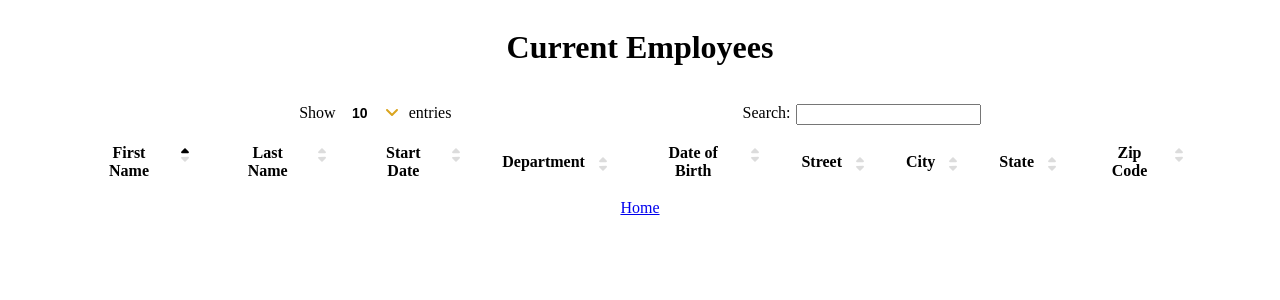
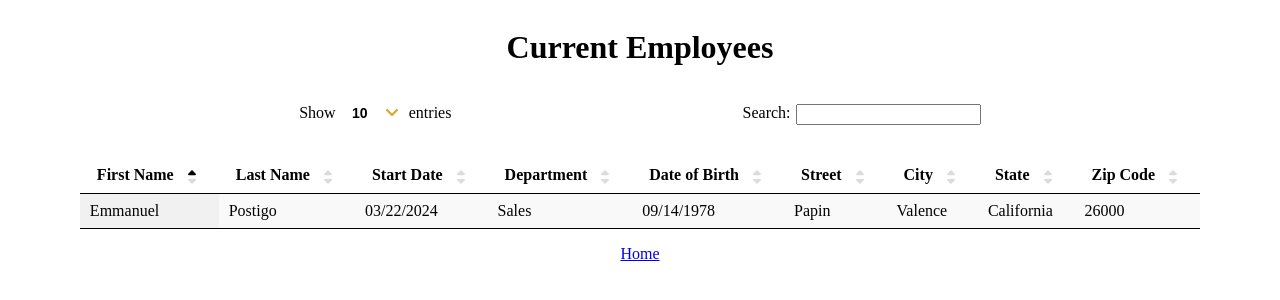
Before and after one commit to empostigo/HRnet, a React (Vite) app: page /employees in a window 1280 px wide. Shown: the top 300 px of the page. Built offline with nearby package versions, Linux system fonts and the light colour scheme.

Commit message:
Create fake data

```diff
--- a/src/components/DataTable/DataTable.jsx
+++ b/src/components/DataTable/DataTable.jsx
@@ -1,5 +1,11 @@
+// React
+import { useState } from "react"
+
+// React Redux
+import { useSelector } from "react-redux"
+import { selectEmployees } from "../../features/employees/employeesSlice"
+
 // Components
-import { useState } from "react"
 import Select from "../../components/Select/Select"
 import UList from "../UList/UList"
 import SortingHeader from "../SortingHeader/SortingHeader"
@@ -8,6 +14,25 @@ import SortingHeader from "../SortingHeader/SortingHeader"
 import dataTableStyle from "./DataTable.module.scss"
 
 const DataTable = () => {
+  /*
+          {
+            employees.map(employee =>
+              <tr className={dataTableStyle.data}>
+                <td className={dataTableStyle.data} key={crypto.randomUUID()}>{employee.firstname}Emmanuel</td>
+                <td className={dataTableStyle.data} key={crypto.randomUUID()}>{employee.lastname}Postigo</td>
+                <td className={dataTableStyle.data} key={crypto.randomUUID()}>{employee.startDate}03/22/2024</td>
+                <td className={dataTableStyle.data} key={crypto.randomUUID()}>{employee.department}Sales</td>
+                <td className={dataTableStyle.data} key={crypto.randomUUID()}>{employee.birthDate}09/14/1978</td>
+                <td className={dataTableStyle.data} key={crypto.randomUUID()}>{employee.street}Papin</td>
+                <td className={dataTableStyle.data} key={crypto.randomUUID()}>{employee.city}Valence</td>
+                <td className={dataTableStyle.data} key={crypto.randomUUID()}>{employee.state}California</td>
+                <td className={dataTableStyle.data} key={crypto.randomUUID()}>{employee.zipCode}26000</td>
+              </tr>
+            )
+          }
+  */
+
+  const employees = useSelector(selectEmployees)
   const nbEntries = ["10", "25", "50", "100"]
   const [sorting, setSorting] = useState([
     {
@@ -96,10 +121,21 @@ const DataTable = () => {
       </div>
       <table className={dataTableStyle.table}>
         <tbody className={dataTableStyle.tbody}>
-          <tr className={dataTableStyle.headers}>
+          <tr className={dataTableStyle.theaders}>
             {
-              sorting.map(header => <th key={header.text} onClick={() => onSortingUsed(header)}><SortingHeader text={header.text} sortingItem={header} /></th>)
+              sorting.map(header => <th key={header.text} onClick={() => onSortingUsed(header)}><SortingHeader key={crypto.randomUUID()} text={header.text} sortingItem={header} /></th>)
             }
+          </tr>
+          <tr className={dataTableStyle.row}>
+            <td className={`${dataTableStyle.data} ${dataTableStyle.dataFirstname}`}>Emmanuel</td>
+            <td className={dataTableStyle.data}>Postigo</td>
+            <td className={dataTableStyle.data}>03/22/2024</td>
+            <td className={dataTableStyle.data}>Sales</td>
+            <td className={dataTableStyle.data}>09/14/1978</td>
+            <td className={dataTableStyle.data}>Papin</td>
+            <td className={dataTableStyle.data}>Valence</td>
+            <td className={dataTableStyle.data}>California</td>
+            <td className={dataTableStyle.data}>26000</td>
           </tr>
         </tbody>
       </table>
--- a/src/components/DataTable/DataTable.module.scss
+++ b/src/components/DataTable/DataTable.module.scss
@@ -3,6 +3,7 @@
   justify-content: space-between;
   gap: 0.33em;
   width: 60%;
+  margin-bottom: 1em;
 
   .header {
     display: flex;
@@ -27,3 +28,26 @@
     gap: 0.33em;
   }
 }
+
+.table {
+  border-spacing: 0;
+  border-collapse: separate;
+
+  .theaders {
+    margin-bottom: 1em;
+  }
+
+  .row {
+    background-color: #f9f9f9;
+  }
+
+  .data {
+    border-top: 1px solid black;
+    border-bottom: 1px solid black;
+    padding: 8px 10px;
+
+    &Firstname {
+      background-color: #f1f1f1;
+    }
+  }
+}
--- a/src/components/DatePicker/DatePicker.jsx
+++ b/src/components/DatePicker/DatePicker.jsx
@@ -48,6 +48,7 @@ const DatePicker = ({ name, label, onDateChange }) => {
 
   useEffect(() => {
     setShowReset(inputRef.current && inputRef.current.value !== "")
+    if (!showReset) resetInput()
 
     document.addEventListener("mousedown", hasClickOutside)
     return () =>
@@ -67,11 +68,11 @@ const DatePicker = ({ name, label, onDateChange }) => {
           className={datePickerStyle.input}
           required
         />
-        {showReset &&
+        {showReset && (
           <button onClick={resetInput} className={datePickerStyle.reset}>
             <img src={resetField} alt="Reset input" className={datePickerStyle.xmark} />
           </button>
-        }
+        )}
       </div>
       {isCalendarVisible && (
         <div ref={calendarRef} className={datePickerStyle.calendarWrapper}>
--- a/src/components/SortingHeader/SortingHeader.jsx
+++ b/src/components/SortingHeader/SortingHeader.jsx
@@ -1,6 +1,3 @@
-// React
-import { useState } from "react"
-
 // Assets
 import upCaret from "../../assets/carets/caret-up.svg"
 import disabledUpCaret from "../../assets/carets/caret-up-grey.svg"
--- a/src/components/SortingHeader/SortingHeader.module.scss
+++ b/src/components/SortingHeader/SortingHeader.module.scss
@@ -2,7 +2,7 @@
   display: flex;
   align-items: flex-start;
   gap: 0.5em;
-  margin: 0 1em;
+  margin: 0.5em 1em;
   cursor: pointer;
 
   .text {
--- a/src/features/employees/employeesSlice.js
+++ b/src/features/employees/employeesSlice.js
@@ -13,5 +13,8 @@ export const employeesSlice = createSlice({
   },
 })
 
+// Selector
+export const selectEmployees = state => state.employees.list
+
 export const { addEmployee } = employeesSlice.actions
 export default employeesSlice.reducer
```
Also changed, not shown: src/Pages/Home/Home.jsx (+0 -8 lines).
